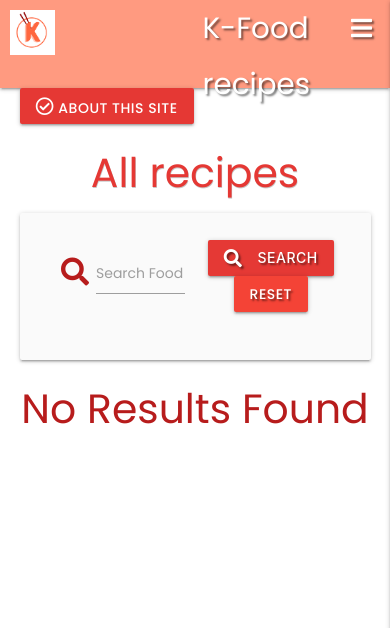
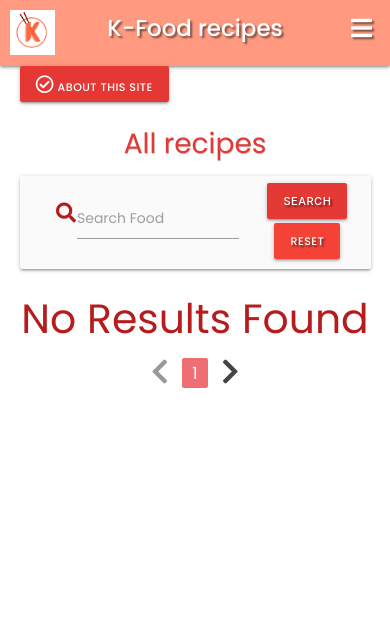
Before and after one commit to Oneday2010/milestone-project3_koreanfood, a Flask app: page / in a window 390 px wide. Shown: the top 628 px of the page. Run offline with Flask 2, Linux system fonts and the light colour scheme; data that the repository does not hold is empty; some libraries are stand-ins or nearby versions.

Commit message:
add media quary

```diff
--- a/static/css/style.css
+++ b/static/css/style.css
@@ -22,21 +22,20 @@ body {
 
 }
 
-
-
-
-
-
 /*--------------------------------------------heading*/
 /*----------------------------nav*/
-.brand-logo {
-    margin-left: 70px;
+nav.nav-extended {
+    height: 66px;
 }
 
 .logoImg {
     width: 45px;
     height: 45px;
     margin: 10px;
+}
+
+.brand-logo {
+    margin-left: 70px;
 }
 
 
@@ -56,7 +55,6 @@ body {
 .btn-small {
     margin: 5px;
 }
-
 
 
 .btn {
@@ -87,3 +85,154 @@ body {
 .meg-style {
     text-transform: capitalize;
 }
+
+
+/*--------------------------------------------------------------------------------------Media Queries--*/
+
+
+
+
+
+
+/* --------------------------------------------------------------------mxa-width:600px */
+
+@media only screen and (max-width: 600px) {
+    nav .brand-logo {
+        font-size: 23px;
+        font-weight: 500;
+    }
+
+    .brand-logo {
+        margin-left: 0px;
+    }
+
+    .card-panel {
+        padding: 5px;
+    }
+
+    .btn_search {
+        margin: 2px;
+    }
+
+    .btn,
+    .btn-large,
+    .btn-small,
+    .btn-floating,
+    .btn-large,
+    .btn-small,
+    .btn-flat {
+        font-size: 11px;
+    }
+
+    .search_container {
+        margin-bottom: 3px;
+    }
+
+    .input-field .prefix {
+        font-size: 20px;
+        margin-left: 10px;
+    }
+
+    .input_container {
+        margin: -5px;
+    }
+
+    .heading_color {
+        font-size: 2rem;
+    }
+
+    .text_check {
+        font-size: 14px;
+    }
+
+    /* edit recipes page*/
+    .cancel_btn {
+        margin: 5px;
+    }
+}
+
+
+/* --------------------------------------------------------------------mxa-width:350px */
+
+
+@media only screen and (max-width: 350px) {
+
+    /* home page*/
+    nav .brand-logo {
+        font-size: 20px;
+        font-weight: 500;
+    }
+
+    .brand-logo {
+        margin-left: 0px;
+    }
+
+    .modal_heading {
+        font-size: 20px;
+    }
+
+    .card-panel {
+        padding: 5px;
+    }
+
+    .search_form {
+        padding: 0.5px;
+    }
+
+    .btn_search {
+        margin: 2px;
+    }
+
+    .btn,
+    .btn-large,
+    .btn-small,
+    .btn-floating,
+    .btn-large,
+    .btn-small,
+    .btn-flat {
+        font-size: 11px;
+    }
+
+    .search_container {
+        margin-bottom: 3px;
+    }
+
+
+    .input-field .prefix {
+        font-size: 22px;
+    }
+
+    .heading_color {
+        font-size: 2rem;
+    }
+
+    /* login page*/
+    .input-field .prefix {
+        font-size: 20px;
+        margin-left: 10px;
+    }
+
+    .input_container {
+        margin: -5px;
+    }
+
+    /* profile page*/
+    .profile_text {
+        font-size: 18px;
+
+
+    }
+
+    .check_recipes {
+        font-size: 17px;
+    }
+
+    .text_check {
+        font-size: 14px;
+    }
+
+    /* edit recipes page*/
+    .cancel_btn {
+        margin: 5px;
+    }
+}
--- a/static/js/script.js
+++ b/static/js/script.js
@@ -1,10 +1,11 @@
 /*
+reference to codeinstitute mini project: https://github.com/Code-Institute-Solutions/TaskManagerAuth/blob/main/08-SearchingWithinTheDatabase/01-text_index_searching/static/js/script.js
     jQuery for MaterializeCSS initialization
 */
 
 $(document).ready(function () {
     $(".sidenav").sidenav({
-        edge: "right"
+        edge: "left"
     });
     $(".tooltipped").tooltip();
     $("select").formSelect();
--- a/templates/base.html
+++ b/templates/base.html
@@ -23,7 +23,7 @@
             <div class="nav-wrapper">
 
                 <a href="{{ url_for('get_foods') }}" class="brand-logo">K-Food recipes</a>
-                <img src="{{ url_for('static', filename='images/k_food_logo.png') }}"  class="logoImg" alt="logo image">
+                <img src="{{ url_for('static', filename='images/k_food_logo.png') }}" class="logoImg" alt="logo image">
                 <a href="#" data-target="mobile-demo" class="sidenav-trigger right"><i class="fas fa-bars"></i></a>
                 <ul class="right hide-on-med-and-down">
                     <li><a href="{{ url_for('get_foods') }}">Home</a></li>
@@ -47,18 +47,18 @@
         <!-- mobile sidenav -->
         <ul class="sidenav" id="mobile-demo">
             <li>
-                <h4 class="center-align red-text text-darken 4">Korean food recipes</h4>
+                <h4 class="center-align red-text text-darken 4">K-Food recipes</h4>
             </li>
-            <li><a href="{{ url_for('get_foods') }}">Home</a></li>
+            <li><a href="{{ url_for('get_foods') }}" class="waves-effect waves-light btn-large  red lighten-1">Home</a></li>
             {% if session.user %}
-            <li><a href="{{ url_for('add_recipes') }}">New Recipies</a></li>
-            <li><a href="{{ url_for('profile', username=session['user']) }}">Profile</a></li>
-            <li><a href="{{ url_for('logout') }}">Log Out</a></li>
+            <li><a href="{{ url_for('add_recipes') }}" class="waves-effect waves-light btn-large  red lighten-1">New Recipies</a></li>
+            <li><a href="{{ url_for('profile', username=session['user']) }}" class="waves-effect waves-light btn-large red lighten-1">Profile</a></li>
+            <li><a href="{{ url_for('logout') }}" class="waves-effect waves-light btn-large  red lighten-1">Log Out</a></li>
             {% else %}
-            <li><a href="{{ url_for('login') }}">Log In</a></li>
-            <li><a href="{{ url_for('register') }}">Register</a></li>
+            <li><a href="{{ url_for('login') }}" class="waves-effect waves-light btn-large  red lighten-1">Log In</a></li>
+            <li><a href="{{ url_for('register') }}" class="waves-effect waves-light btn-large  red lighten-1">Register</a></li>
             {% endif %}
-            <li><a href="{{ url_for('get_foods') }}"><i class="fas fa-search-plus"></i></a></li>
+            <li><a href="{{ url_for('get_foods') }}" class="waves-effect waves-light btn-large  red lighten-1">Search</i></a></li>
 
         </ul>
     </header>
--- a/templates/foods.html
+++ b/templates/foods.html
@@ -10,7 +10,7 @@
 <!-- Modal Structure -->
 <div id="modal1" class="modal">
     <div class="modal-content">
-        <h4><strong>Welcome to K-Food recipes!!</strong></h4>
+        <h4 class="modal_heading"><strong>Welcome to K-Food recipes!!</strong></h4>
         <p><strong>Hello!!</strong></p>
         <p> Welcome to K-Food recipes site!! This website made for Korean food lovers living in worldwide.
             Please share your Korean food recipes skills, photos, tips & tricks here. Hope you enjoy your time here!!
@@ -23,19 +23,19 @@
 </div>
 
 <h3 class="heading_color center-align ">All recipes</h3>
-<div class="row card-panel grey lighten-5">
-    <form action="{{ url_for('search') }}" method="post" class="col s12">
-        <div class="row valign-wrapper center-align">
+<div class="row card-panel grey lighten-5 search_form">
+    <form action="{{ url_for('search') }}" method="post" class="col s12 ">
+        <div class="row valign-wrapper center-align search_container">
             <div class="input-field col s12 m8">
-                <i class="fas fa-search prefix red-text text-darken-4"></i>
+                <i class="fas fa-search prefix red-text text-darken-4 search-btn-i"></i>
                 <input type="text" name="query" id="query" minlength="3" class="validate" required>
                 <label for="query">Search Food</label>
             </div>
-            <div class="col s12 m4">
-                <button type="submit" class="red darken-1 btn text-shadow">
-                    <i class="fas fa-search left"></i> Search
+            <div class="col s6 m6">
+                <button type="submit" class="red darken-1 btn text-shadow btn_search ">
+                    Search
                 </button>
-                <a href="{{ url_for('get_foods') }}" class="red btn text-shadow">Reset</a>
+                <a href="{{ url_for('get_foods') }}" class="red btn text-shadow btn_search">Reset</a>
 
             </div>
         </div>
@@ -85,6 +85,8 @@
 
     </div>
     {% endfor %}
+
+
 </div>
 
 
@@ -92,4 +94,11 @@
 <h3 class="red-text text-darken-4 center-align">No Results Found</h3>
 {% endif %}
 
+<ul class="pagination center-align">
+    <li class="disabled"><a href="{{ url_for('get_foods') }}"><i class="fas fa-chevron-left"></i></a></li>
+    <li class="active"><a href="{{ url_for('get_foods') }}">1</a></li>
+
+    <li class="waves-effect"><a href="{{ url_for('get_foods') }}"><i class="fas fa-chevron-right"></i></a></li>
+</ul>
+
 {% endblock %}
--- a/templates/login.html
+++ b/templates/login.html
@@ -5,7 +5,7 @@
 
 <div class="row">
     <form class="col s12 m8 offset-m2" method="POST" action="{{ url_for('login') }}">
-        <div class="card-panel">
+        <div class="card-panel nput_container">
             <!-- username -->
             <div class="row">
                 <div class="input-field col s12">
--- a/templates/profile.html
+++ b/templates/profile.html
@@ -10,8 +10,8 @@
             </span>
 
         </div>
-        <a href="{{ url_for('get_foods') }}" class="waves-effect  brown darken-3 btn-large right"><i
-                class="fas fa-utensils right"></i>Let's check new recipes!!</a>
+        <a href="{{ url_for('get_foods') }}" class="waves-effect  brown darken-3 btn-large right text_check"><i
+                class="fas fa-utensils right"></i>Check new recipes!!</a>
     </div>
 </div>
 
```
Also changed, not shown: templates/add_recipes.html (+10 -4 lines), templates/edit_recipes.html (+11 -7 lines).
